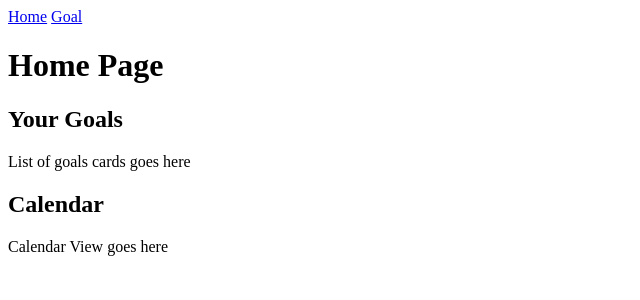
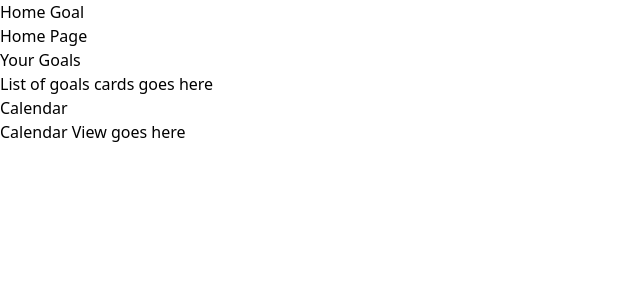
Before and after one commit to nontech/quell, a SvelteKit app: page / in a window 1280 px wide. Shown: the top 300 px of the page, without its empty margins (0-640 px from the left). Built offline with nearby package versions, Linux system fonts and the light colour scheme.

Commit message:
Add tailwind using vite

```diff
--- a/package.json
+++ b/package.json
@@ -15,8 +15,10 @@
 		"@sveltejs/adapter-auto": "^4.0.0",
 		"@sveltejs/kit": "^2.16.0",
 		"@sveltejs/vite-plugin-svelte": "^5.0.0",
+		"@tailwindcss/vite": "^4.0.0",
 		"svelte": "^5.0.0",
 		"svelte-check": "^4.0.0",
+		"tailwindcss": "^4.0.0",
 		"typescript": "^5.0.0",
 		"vite": "^6.0.0"
 	},
--- /dev/null
+++ b/src/app.css
@@ -0,0 +1 @@
+@import 'tailwindcss'
--- a/src/routes/+layout.svelte
+++ b/src/routes/+layout.svelte
@@ -1,5 +1,6 @@
 <script>
-	let { children } = $props();
+    import "../app.css";
+    let { children } = $props();
 </script>
 
 <nav>
--- a/vite.config.ts
+++ b/vite.config.ts
@@ -1,6 +1,7 @@
+import tailwindcss from "@tailwindcss/vite";
 import { sveltekit } from '@sveltejs/kit/vite';
 import { defineConfig } from 'vite';
 
 export default defineConfig({
-	plugins: [sveltekit()]
+	plugins: [sveltekit(), tailwindcss()]
 });
```
Also changed, not shown: 1 other file (tests, documents, lock files or other folders).
